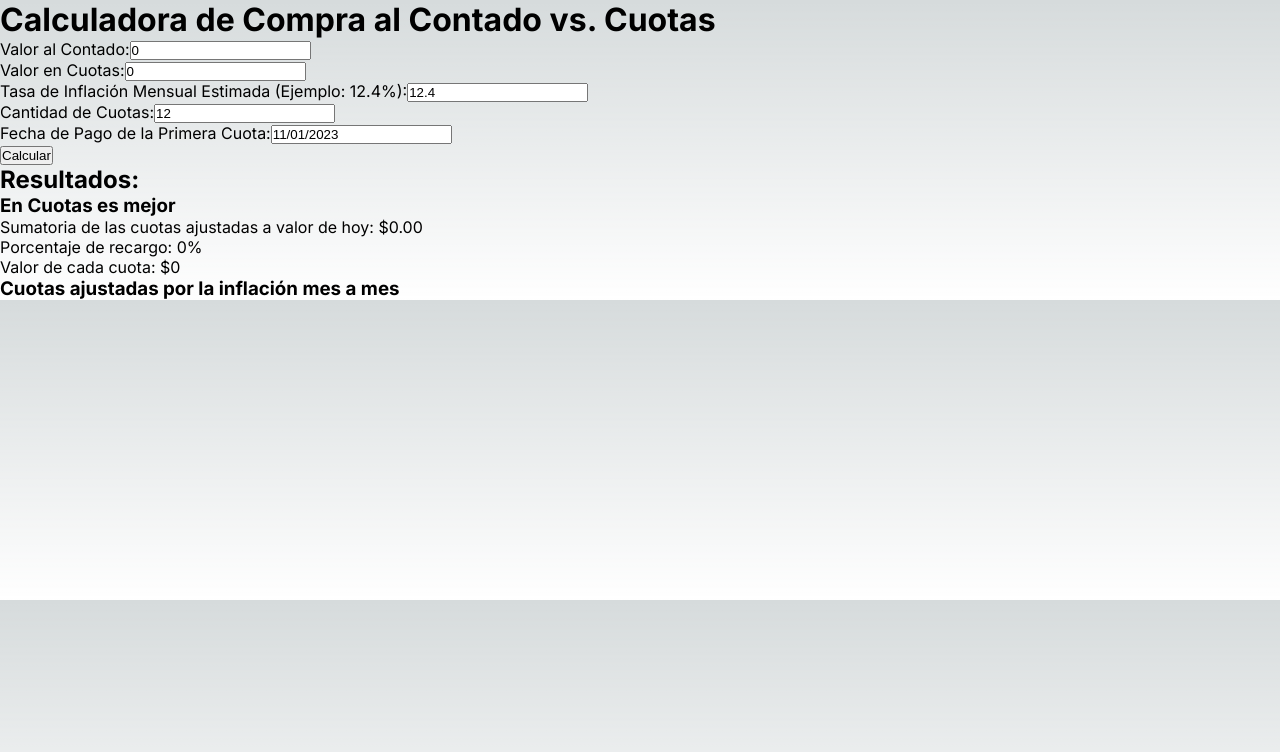
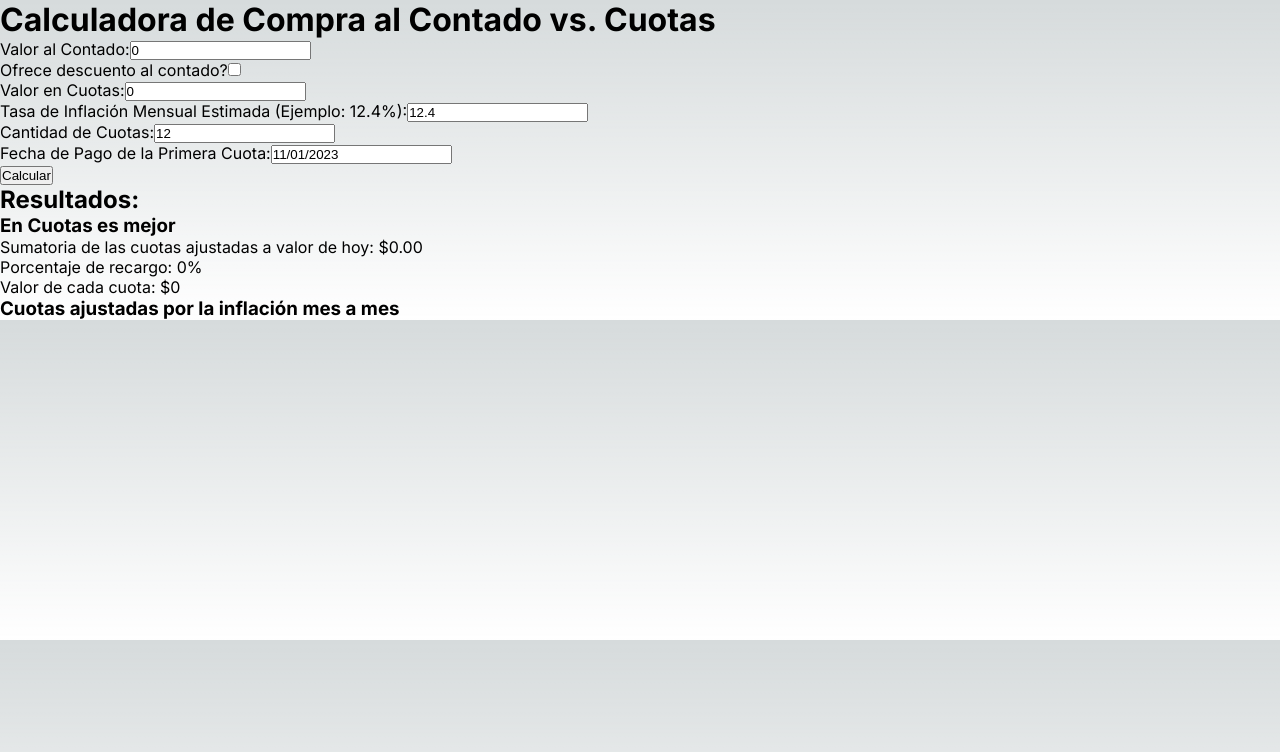
Before and after one commit to matisyk/argiefy-inflacion, a Next.js app: page / in a window 1280 px wide. Shown: the top 752 px of the page. Built offline with nearby package versions, Linux system fonts and the light colour scheme.

Commit message:
feat: discount cash

```diff
--- a/src/components/infleta.tsx
+++ b/src/components/infleta.tsx
@@ -15,8 +15,16 @@ const InfletaCalculator: React.FC = () => {
   const [presentValue, setPresentValue] = useState<number>(0);
   const [updatedPayments, setUpdatedPayments] = useState<number[]>([]);
   const [rechargePercentage, setRechargePercentage] = useState<number>(0);
+  const [discountPercentage, setDiscountPercentage] = useState<number>(0);
+  const [isDiscounted, setIsDiscounted] = useState<boolean>(false);
+  const [totalCashPrice, setTotalCashPrice] = useState<number>(0);
 
   const calculatePresentValue = () => {
+    // Aplicar el descuento al cashPrice si hay
+    const discountedPercentage: number = 1 - discountPercentage / 100;
+    const discountedCashPrice: number = cashPrice * discountedPercentage;
+    setTotalCashPrice(discountedCashPrice);
+
     // Calcular la diferencia de dias entre la fecha actual y la elegida para el primer pago en meses
     const daysToPay: number =
       (firstPaymentDate.getTime() - new Date().getTime()) /
@@ -54,7 +62,7 @@ const InfletaCalculator: React.FC = () => {
 
     // Calcular el porcentaje de recargo
     const rechargedPercentage: number =
-      (installmentPrice / cashPrice) * 100 - 100;
+      (installmentPrice / totalCashPrice) * 100 - 100;
     setRechargePercentage(rechargedPercentage);
   };
 
@@ -71,6 +79,30 @@ const InfletaCalculator: React.FC = () => {
         }
       />
       <br />
+      <label>Ofrece descuento al contado?</label>
+      <input
+        placeholder="Ofrece descuento"
+        type="checkbox"
+        onChange={(e: ChangeEvent<HTMLInputElement>) =>
+          setIsDiscounted(Boolean(e.target.value))
+        }
+      />
+      <br />
+      {isDiscounted && (
+        <>
+          <label>Porcentaje de descuento:</label>
+          <input
+            placeholder="Porcentaje de descuento"
+            type="number"
+            onChange={(e: ChangeEvent<HTMLInputElement>) =>
+              setDiscountPercentage(Number(e.target.value))
+            }
+            value={discountPercentage}
+          />
+          <br />
+        </>
+      )}
+
       <label>Valor en Cuotas:</label>
       <input
         placeholder="Valor en Cuotas"
@@ -111,7 +143,7 @@ const InfletaCalculator: React.FC = () => {
 
       <div>
         <h2>Resultados:</h2>
-        <h3>{presentValue > cashPrice ? "Contado" : "En Cuotas"} es mejor</h3>
+        <h3>{presentValue > totalCashPrice ? "Contado" : "En Cuotas"} es mejor</h3>
         <p>
           Sumatoria de las cuotas ajustadas a valor de hoy: $
           {presentValue.toFixed(2)}
```
